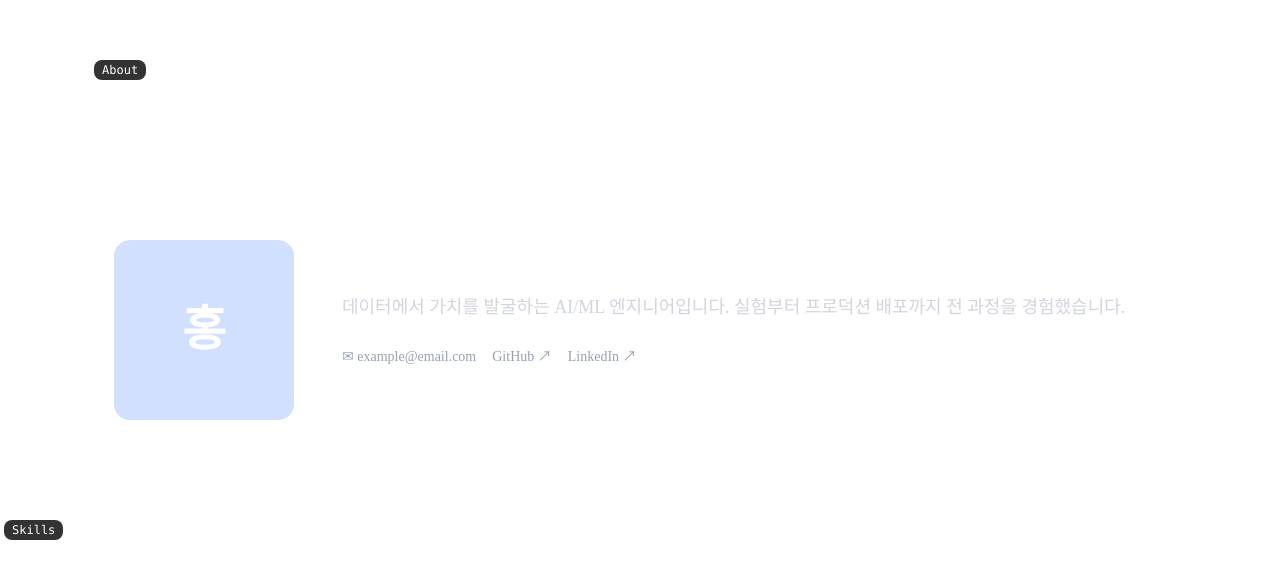
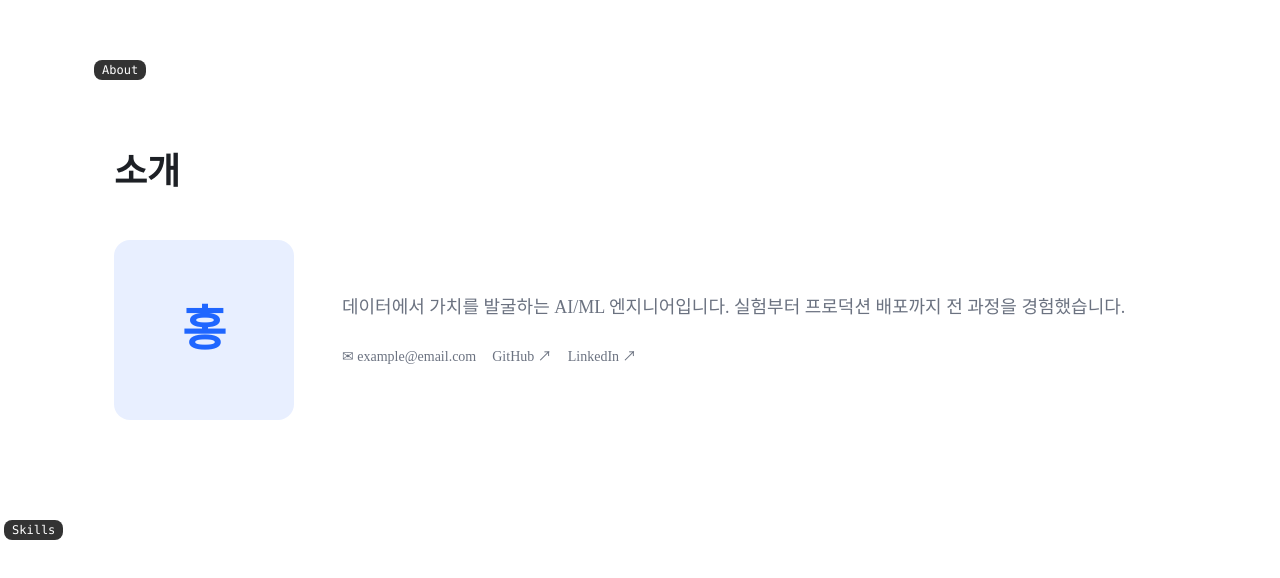
Before and after one commit to jackpot53/portfolio, a Next.js app: page / in a window 1280 px wide. Shown: the part 744-1322 px from the top of the page. Built offline with nearby package versions, Linux system fonts and the light colour scheme; no server answers; the database is empty.

Commit message:
feat: apply light theme to About

```diff
--- a/src/components/sections/About.tsx
+++ b/src/components/sections/About.tsx
@@ -8,7 +8,7 @@ export default function About() {
   return (
     <section id="about" className="relative mx-auto max-w-[1100px] px-6 py-24">
       <DevLabel name="About" file="src/components/sections/About.tsx" />
-      <h2 className="mb-12 text-4xl font-extrabold text-white">소개</h2>
+      <h2 className="mb-12 text-4xl font-extrabold text-foreground">소개</h2>
       <div className="flex flex-col items-start gap-12 md:flex-row md:items-center">
         <div className="shrink-0">
           {siteData.avatar ? (
@@ -20,17 +20,17 @@ export default function About() {
               className="rounded-2xl object-cover"
             />
           ) : (
-            <div className="flex h-[180px] w-[180px] items-center justify-center rounded-2xl bg-accent/20 text-5xl font-bold text-accent-light">
+            <div className="flex h-[180px] w-[180px] items-center justify-center rounded-2xl bg-primary/10 text-5xl font-bold text-primary">
               {initials}
             </div>
           )}
         </div>
         <div>
-          <p className="text-lg leading-relaxed text-gray-300">{siteData.bio}</p>
+          <p className="text-lg leading-relaxed text-muted-foreground">{siteData.bio}</p>
           <div className="mt-6 flex flex-wrap gap-4">
             <a
               href={`mailto:${siteData.email}`}
-              className="text-sm text-gray-400 transition-colors hover:text-accent-light"
+              className="text-sm text-muted-foreground transition-colors hover:text-primary"
             >
               ✉ {siteData.email}
             </a>
@@ -38,7 +38,7 @@ export default function About() {
               href={siteData.github}
               target="_blank"
               rel="noopener noreferrer"
-              className="text-sm text-gray-400 transition-colors hover:text-accent-light"
+              className="text-sm text-muted-foreground transition-colors hover:text-primary"
             >
               GitHub ↗
             </a>
@@ -46,7 +46,7 @@ export default function About() {
               href={siteData.linkedin}
               target="_blank"
               rel="noopener noreferrer"
-              className="text-sm text-gray-400 transition-colors hover:text-accent-light"
+              className="text-sm text-muted-foreground transition-colors hover:text-primary"
             >
               LinkedIn ↗
             </a>
```
